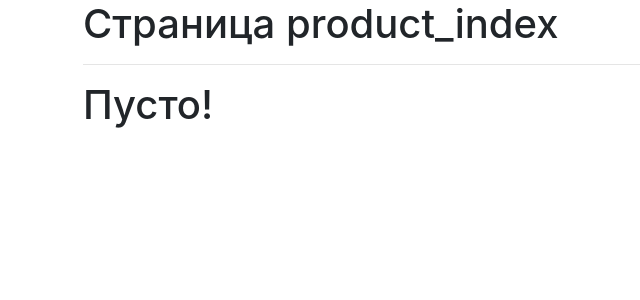
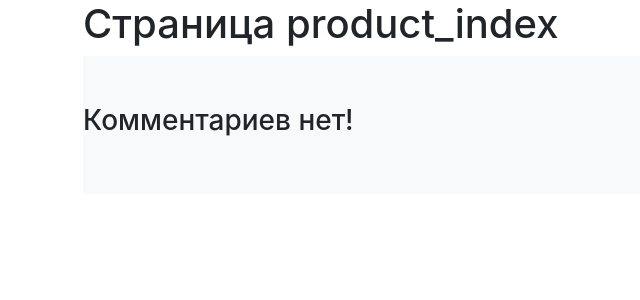
Before and after one commit to Alferon15/tg_bot, a Django app: page /products/ in a window 1280 px wide. Shown: the top 300 px of the page, without its empty margins (2-642 px from the left). Run offline with Django 3.2, Linux system fonts and the light colour scheme; data that the repository does not hold is empty; some libraries are stand-ins or nearby versions.

Commit message:
v0.3.5 Process messages

```diff
--- a/base_app/templates/base_app/index.html
+++ b/base_app/templates/base_app/index.html
@@ -6,4 +6,6 @@
     <h1>Страница из base_app</h1>
     <a href="{% url 'base_app:index' %}">base_app</a>
     <a href="{% url 'products:index' %}">products</a>
+
+
 {% endblock %}
--- a/products/templates/products/product_list.html
+++ b/products/templates/products/product_list.html
@@ -3,24 +3,43 @@
 {% block title %}product_index{% endblock %}
 
 {% block content %}
+
     <h1>Страница product_index</h1>
     <a href="{% url 'base_app:index' %}"></a>
     <a href="{% url 'products:index' %}"></a>
-    <hr>
+
+    <div class="album py-5 bg-light">
+        <div class="container">
+            <div class="row">
                 {% for prod in product_list %}
-        <div class="jumbotron">
-            <h1>{{ prod.title }}</h1>
-            <h2>{{ prod.description }}</h2>
+                    <div class="col-md-4">
+                        <div class="card">
+                            <div class="card-header">
+                                {{ prod.title }}
+                            </div>
+                            <div class="card-body">
+                                <p class="card-text">
+                                    {{ prod.description }}
+                                </p>
+                                <a href="#" class="btn btn-primary">Переход куда-нибудь</a>
+                            </div>
+                            <div class="card-footer">
                                 {% for comment in prod.comments.all %}
                                     <h3>{{ comment.title }}</h3>
                                     <h4>{{ comment.text }}</h4>
+                                    <hr>
+                                {% empty %}
+                                    <h3>Пусто!</h3>
+                                {% endfor %}
+                            </div>
+                        </div>
+                    </div>
                 {% empty %}
                     <h3>Комментариев нет!</h3>
                 {% endfor %}
+            </div>
+        </div>
+    </div>
 
-        </div>
-    {% empty %}
-        <h1>Пусто!</h1>
-    {% endfor %}
 
 {% endblock %}
```
Lines whose indentation alone changed are shown as unchanged.
